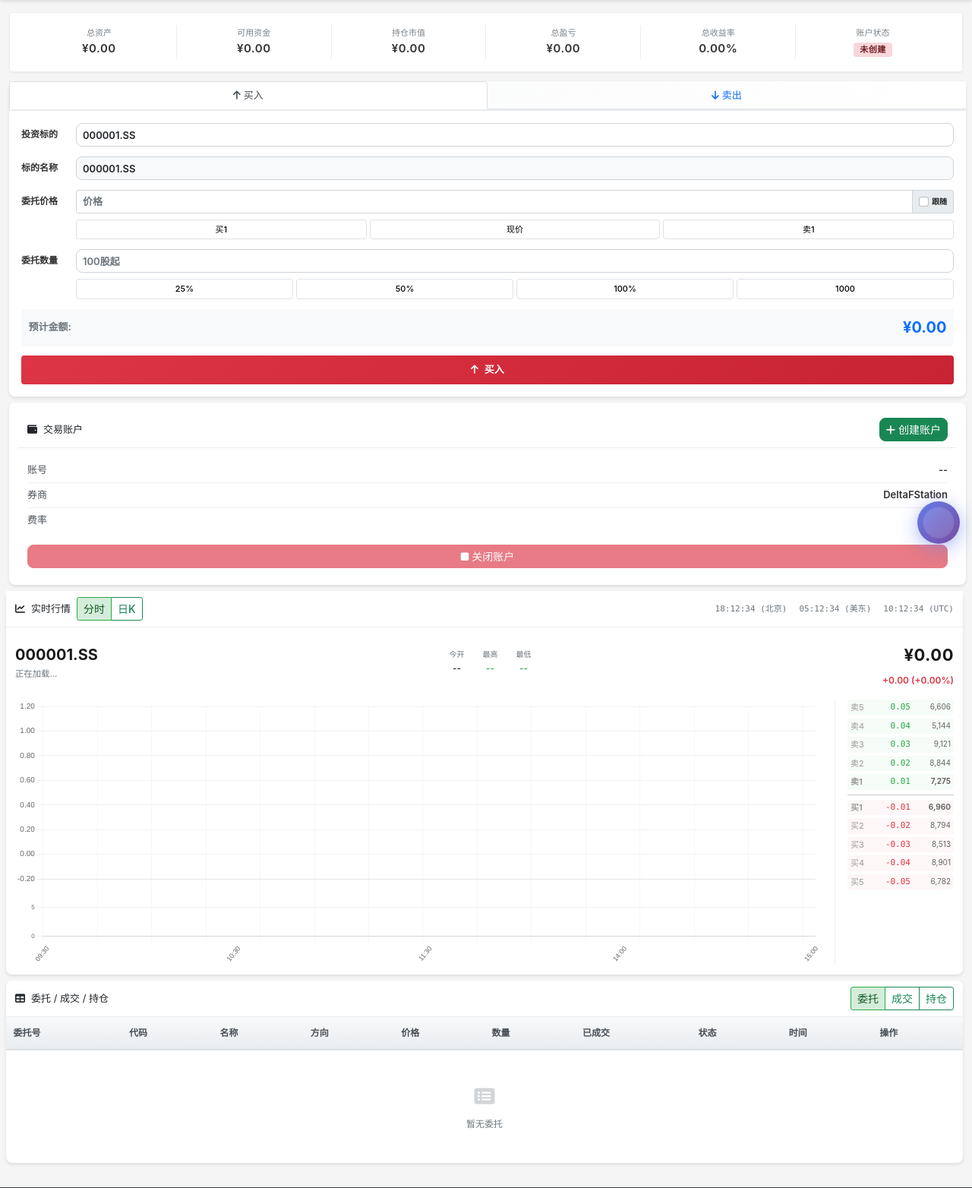
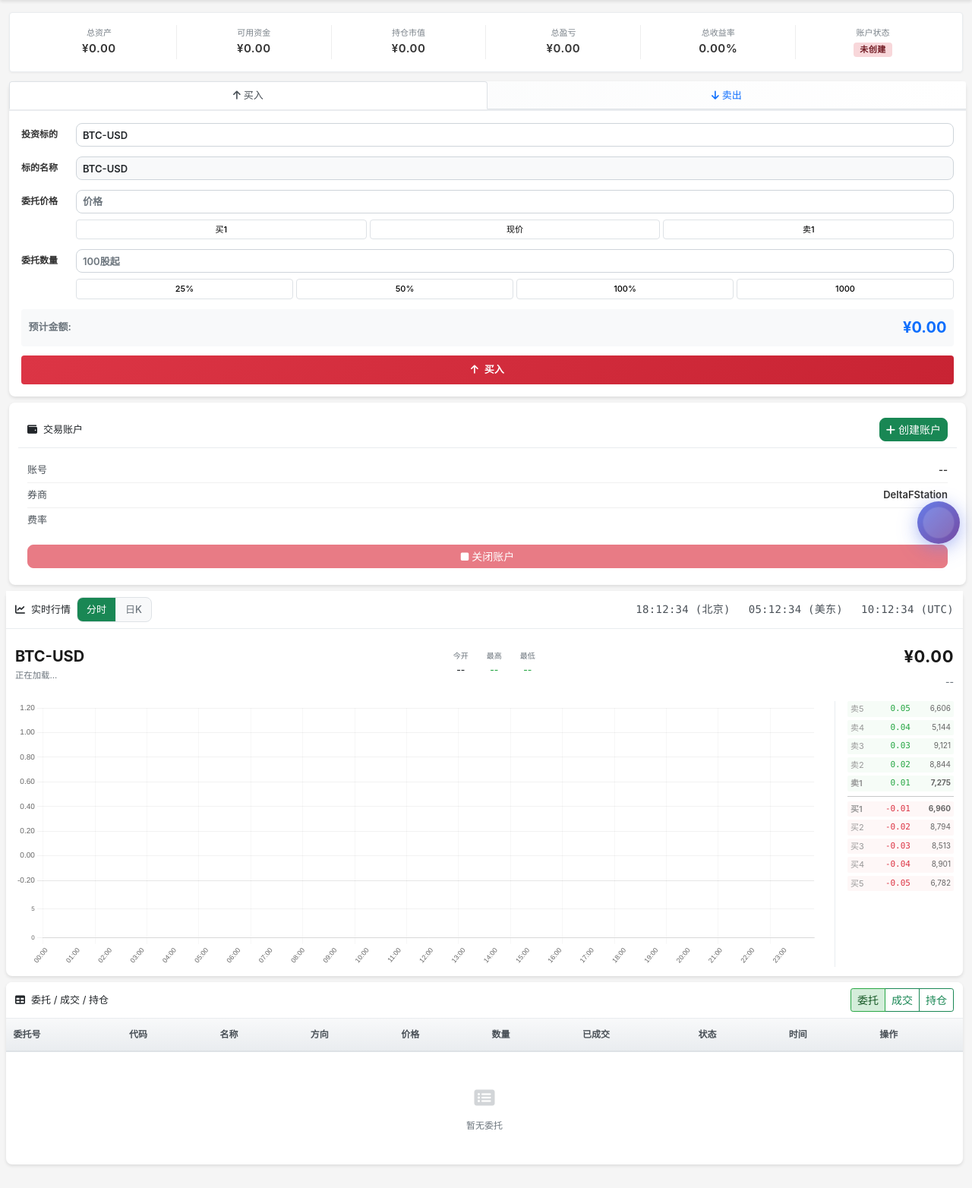
Before and after one commit to Delta-F/deltafstation, a Flask app: page /trading in a window 1280 px wide. Shown: the part 68-1632 px from the top of the page at 76% size. Run offline with Flask 3, Linux system fonts and the light colour scheme; data that the repository does not hold is empty.

Commit message:
0.7.2 - optimize market data with OHLC caching and fix chart timezone

```diff
--- a/backend/app.py
+++ b/backend/app.py
@@ -50,9 +50,6 @@
 
 if not isinstance(sys.stdout, StdoutRedirector):
     sys.stdout = StdoutRedirector(sys.stdout, global_log_queue)
-
-# 添加项目根目录到Python路径
-sys.path.append(os.path.dirname(os.path.dirname(os.path.abspath(__file__))))
 
 from backend.api.data_api import data_bp
 from backend.api.strategy_api import strategy_bp
--- a/frontend/static/js/trader.js
+++ b/frontend/static/js/trader.js
@@ -19,7 +19,7 @@
         MAX_ORDERS_DISPLAY: 20,
         MAX_LOG_ENTRIES: 100,
         REFRESH_RATE_ACCOUNT: 3000,
-        REFRESH_RATE_MARKET: 5000
+        REFRESH_RATE_MARKET: 2000
     },
 
     // 2. 核心状态
@@ -92,7 +92,7 @@
             if (hashSymbol) {
                 buySymbolInput.value = hashSymbol;
             } else if (!buySymbolInput.value) {
-                buySymbolInput.value = '000001.SS';
+                buySymbolInput.value = 'BTC-USD';
             }
             // 无论是否有初始值，都加载一次信息以初始化图表和价格
             this.market.loadStockInfo('buy');
@@ -124,7 +124,7 @@
                 try {
                     const stock = TraderApp.state.marketData[symbol];
                     const needHistory = !stock.hasLoadedHistory;
-                    const url = `/api/data/quotes/${symbol}${needHistory ? '?history=true' : ''}`;
+                    const url = `/api/data/live/${symbol}${needHistory ? '?history=true' : ''}`;
 
                     const response = await fetch(url);
                     if (!response.ok) return;
@@ -140,10 +140,6 @@
                         if (data.high) stock.high = data.high;
                         if (data.low) stock.low = data.low;
                         if (data.history) stock.history = data.history;
-
-                        const prevClose = data.prev_close || stock.latest_price;
-                        stock.change = parseFloat((stock.latest_price - prevClose).toFixed(2));
-                        stock.changePercent = prevClose > 0 ? parseFloat(((stock.change / prevClose) * 100).toFixed(2)) : 0.00;
 
                         const currentSymbol = $('quoteSymbol')?.textContent;
                         if (currentSymbol === symbol) {
@@ -163,6 +159,7 @@
 
             const symbol = symbolInput.value.toUpperCase().trim();
             if (!symbol) return;
+            symbolInput.value = symbol;
 
             if (!TraderApp.state.marketData[symbol]) {
                 TraderApp.state.marketData[symbol] = {
@@ -196,7 +193,7 @@
             }
 
             try {
-                const response = await fetch(`/api/data/quotes/${symbol}`);
+                const response = await fetch(`/api/data/live/${symbol}`);
                 if (response.ok) {
                     const data = await response.json();
                     if (data && !data.error && data.status !== 'loading') {
@@ -208,7 +205,6 @@
                             open: data.open,
                             high: data.high,
                             low: data.low,
-                            prev_close: data.prev_close,
                             name: data.name || symbol
                         };
                         this.updateQuoteUI(TraderApp.state.marketData[symbol]);
@@ -233,11 +229,13 @@
 
             const quoteSymbolEl = $('quoteSymbol');
             const currentShownSymbol = quoteSymbolEl ? quoteSymbolEl.textContent : '';
+            const newAssetType = TraderApp.utils.getAssetType(stock.symbol);
 
-            if (currentShownSymbol && currentShownSymbol !== '--' && currentShownSymbol !== stock.symbol) {
+            // 修复：初次加载或品种类型变更时，重新初始化图表轴
+            if (currentShownSymbol === '--' || currentShownSymbol === '') {
+                TraderApp.charts.initIntraday(stock.symbol);
+            } else if (currentShownSymbol !== stock.symbol) {
                 const oldAssetType = TraderApp.utils.getAssetType(currentShownSymbol);
-                const newAssetType = TraderApp.utils.getAssetType(stock.symbol);
-
                 if (oldAssetType !== newAssetType) {
                     TraderApp.charts.initIntraday(stock.symbol);
                 } else {
@@ -252,15 +250,17 @@
                 open: $('quoteOpen'),
                 high: $('quoteHigh'),
                 low: $('quoteLow'),
-                change: $('quoteChange')
+                dailyReturn: $('quoteDailyReturn')
             };
 
             if (els.symbol) els.symbol.textContent = stock.symbol || '--';
             if (els.name) els.name.textContent = stock.name || '--';
             if (els.price) {
                 const price = stock.latest_price || 0;
+                const open = stock.open;
+                const pct = (open && open > 0) ? (price - open) / open : 0;
                 els.price.textContent = '¥' + price.toFixed(2);
-                els.price.className = 'market-price ' + ((stock.change || 0) >= 0 ? 'price-up' : 'price-down');
+                els.price.className = 'market-price ' + (pct >= 0 ? 'price-up' : 'price-down');
             }
             if (els.open) els.open.textContent = stock.open ? '¥' + stock.open.toFixed(2) : '--';
             if (els.high) {
@@ -271,15 +271,18 @@
                 els.low.textContent = stock.low ? '¥' + stock.low.toFixed(2) : '--';
                 els.low.className = stock.low >= (stock.open || 0) ? 'price-up' : 'price-down';
             }
-            if (els.change) {
-                const change = stock.change || 0;
-                const changePercent = stock.changePercent || 0;
-                const changeStr = (change >= 0 ? '+' : '') + change.toFixed(2) +
-                                ' (' + (changePercent >= 0 ? '+' : '') + changePercent.toFixed(2) + '%)';
-                els.change.textContent = changeStr;
-                els.change.className = change >= 0 ? 'price-up' : 'price-down';
+            if (els.dailyReturn) {
+                const price = stock.latest_price || 0;
+                const open = stock.open;
+                if (open && open > 0) {
+                    const pct = ((price - open) / open * 100);
+                    els.dailyReturn.textContent = '日内 ' + (pct >= 0 ? '+' : '') + pct.toFixed(2) + '%';
+                    els.dailyReturn.className = (pct >= 0 ? 'price-up' : 'price-down');
+                } else {
+                    els.dailyReturn.textContent = '--';
+                    els.dailyReturn.className = 'text-muted';
+                }
             }
-
             this.updateQuoteBoard(stock);
 
             if (TraderApp.state.currentChartType === 'daily' && stock.symbol) {
@@ -302,27 +305,6 @@
             }
 
             TraderApp.charts.addIntradayPoint(stock.latest_price, stock.volume, stock.timestamp, stock.minute);
-
-            // 跟随现价逻辑
-            const buyFollow = $('buyFollow');
-            const sellFollow = $('sellFollow');
-            const buySymbol = $('buySymbol')?.value.toUpperCase().trim();
-            const sellSymbol = $('sellSymbol')?.value.toUpperCase().trim();
-
-            if (buyFollow?.checked && buySymbol === stock.symbol) {
-                const buyPriceInput = $('buyPrice');
-                if (buyPriceInput) {
-                    buyPriceInput.value = stock.latest_price.toFixed(2);
-                    TraderApp.ui.calculateEstimatedAmount('buy');
-                }
-            }
-            if (sellFollow?.checked && sellSymbol === stock.symbol) {
-                const sellPriceInput = $('sellPrice');
-                if (sellPriceInput) {
-                    sellPriceInput.value = stock.latest_price.toFixed(2);
-                    TraderApp.ui.calculateEstimatedAmount('sell');
-                }
-            }
         },
 
         updateQuoteBoard(stock) {
@@ -372,8 +354,6 @@
 
             if (priceType === 'current') {
                 price = currentPrice;
-                const followCheck = $(type + 'Follow');
-                if (followCheck) followCheck.checked = true;
             } else if (priceType === 'bid1') {
                 price = currentPrice - spread;
             } else if (priceType === 'ask1') {
@@ -428,7 +408,7 @@
             daily: { dates: [], candles: [] }
         },
 
-        initIntraday(symbol = '000001.SS') {
+        initIntraday(symbol = 'BTC-USD') {
             const canvas = $('intradayChart');
             if (!canvas || typeof Chart === 'undefined') return;
 
@@ -1168,7 +1148,6 @@
 
         showCreateAccountModal() { new bootstrap.Modal($('createAccountModal')).show(); },
         clearLogs() { TraderApp.state.logs = []; this.updateLogs(); },
-        cancelFollow(type) { const chk = $(type + 'Follow'); if (chk) chk.checked = false; this.calculateEstimatedAmount(type); }
     }
 };
 
@@ -1193,7 +1172,6 @@
 const cancelOrder = (id) => TraderApp.account.cancelOrder(id);
 const clearLogs = () => TraderApp.ui.clearLogs();
 const loadSellPosition = () => TraderApp.account.loadSellPosition();
-const cancelFollow = (type) => TraderApp.ui.cancelFollow(type);
 
 // 启动应用
 document.addEventListener('DOMContentLoaded', () => TraderApp.init());
--- a/frontend/templates/trader.html
+++ b/frontend/templates/trader.html
@@ -272,6 +272,44 @@
         .simulation-status.running { background: #d4edda; color: #155724; }
         .simulation-status.stopped { background: #f8d7da; color: #721c24; }
 
+        /* 实时行情：分时/日K、MA/BOLL 按钮组 */
+        .chart-type-group {
+            display: inline-flex;
+            border-radius: 8px;
+            overflow: hidden;
+            border: 1px solid #dee2e6;
+            background: #f8f9fa;
+        }
+        .chart-type-group .chart-type-btn {
+            padding: 0.35rem 0.75rem;
+            font-size: 13px;
+            font-weight: 500;
+            border: none;
+            background: transparent;
+            color: #6c757d;
+            cursor: pointer;
+            transition: background 0.2s, color 0.2s;
+        }
+        .chart-type-group .chart-type-btn:not(:last-child) {
+            border-right: 1px solid #e9ecef;
+        }
+        .chart-type-group .chart-type-btn:hover { background: #e9ecef; color: #495057; }
+        .chart-type-group .chart-type-btn.active {
+            background: #198754;
+            color: #fff;
+        }
+        .chart-type-group.indicator-group { margin-left: 0.5rem; border-color: #ced4da; }
+        .chart-type-group.indicator-group .chart-type-btn.active { background: #0d6efd; }
+
+        /* 三个时区时钟 */
+        .clock-row {
+            font-size: 14px;
+            font-weight: 500;
+            font-family: "JetBrains Mono", "SF Mono", Consolas, monospace;
+            color: #495057;
+            letter-spacing: 0.02em;
+        }
+
         @media (max-width: 1400px) {
             .equal-height-row { flex-wrap: wrap; }
             .trading-left-panel, .trading-right-panel {
@@ -347,13 +385,13 @@
                                         <label class="form-label">投资标的</label>
                                         <div class="trade-form-content">
                                             <input type="text" class="form-control form-control-sm" id="buySymbol"
-                                                   autocomplete="off" list="defaultSymbols" placeholder="代码"
+                                                   value="BTC-USD" autocomplete="off" list="defaultSymbols" placeholder="代码"
                                                    onblur="loadStockInfo('buy')"
                                                    onkeydown="if(event.key==='Enter') this.blur()">
                                             <datalist id="defaultSymbols">
+                                                <option value="BTC-USD"></option>
                                                 <option value="000001.SS"></option>
                                                 <option value="AAPL"></option>
-                                                <option value="BTC-USD"></option>
                                             </datalist>
                                         </div>
                                     </div>
@@ -367,14 +405,8 @@
                                     <div class="trade-form-row">
                                         <label class="form-label">委托价格</label>
                                         <div class="trade-form-content">
-                                            <div class="input-group input-group-sm">
-                                                <input type="number" class="form-control" id="buyPrice"
-                                                       step="0.01" placeholder="价格" required oninput="cancelFollow('buy')">
-                                                <div class="input-group-text">
-                                                    <input class="form-check-input mt-0" type="checkbox" id="buyFollow" title="跟随现价">
-                                                    <small class="ms-1" style="font-size: 10px;">跟随</small>
-                                                </div>
-                                            </div>
+                                            <input type="number" class="form-control form-control-sm" id="buyPrice"
+                                                   step="0.01" placeholder="价格" required>
                                             <div class="price-btn-group">
                                                 <button type="button" class="price-btn" onclick="setPrice('buy', 'bid1')">买1</button>
                                                 <button type="button" class="price-btn" onclick="setPrice('buy', 'current')">现价</button>
@@ -433,14 +465,8 @@
                                     <div class="trade-form-row">
                                         <label class="form-label">委托价格</label>
                                         <div class="trade-form-content">
-                                            <div class="input-group input-group-sm">
-                                                <input type="number" class="form-control" id="sellPrice"
-                                                       step="0.01" placeholder="价格" required oninput="cancelFollow('sell')">
-                                                <div class="input-group-text">
-                                                    <input class="form-check-input mt-0" type="checkbox" id="sellFollow" title="跟随现价">
-                                                    <small class="ms-1" style="font-size: 10px;">跟随</small>
-                                                </div>
-                                            </div>
+                                            <input type="number" class="form-control form-control-sm" id="sellPrice"
+                                                   step="0.01" placeholder="价格" required>
                                             <div class="price-btn-group">
                                                 <button type="button" class="price-btn" onclick="setPrice('sell', 'bid1')">买1</button>
                                                 <button type="button" class="price-btn" onclick="setPrice('sell', 'current')">现价</button>
@@ -507,19 +533,18 @@
                 <!-- 实时行情卡片 -->
                 <div class="card flex-fill mb-2">
                     <div class="chart-card-header">
-                        <div class="d-flex align-items-center gap-2">
+                        <div class="d-flex align-items-center gap-2 flex-wrap">
                             <span><i class="fas fa-chart-line me-2"></i>实时行情</span>
-                            <div class="btn-group btn-group-sm">
-                                <button type="button" class="btn btn-outline-success active" id="chartTypeIntraday" onclick="switchChartType('intraday')">分时</button>
-                                <button type="button" class="btn btn-outline-success" id="chartTypeDaily" onclick="switchChartType('daily')">日K</button>
+                            <div class="chart-type-group">
+                                <button type="button" class="chart-type-btn active" id="chartTypeIntraday" onclick="switchChartType('intraday')">分时</button>
+                                <button type="button" class="chart-type-btn" id="chartTypeDaily" onclick="switchChartType('daily')">日K</button>
                             </div>
-                            <!-- 指标选择 -->
-                            <div id="indicatorButtons" class="btn-group btn-group-sm" style="display: none;">
-                                <button type="button" class="btn btn-outline-secondary active" data-indicator="ma" onclick="switchIndicator('ma', this)">MA</button>
-                                <button type="button" class="btn btn-outline-secondary" data-indicator="boll" onclick="switchIndicator('boll', this)">BOLL</button>
+                            <div id="indicatorButtons" class="chart-type-group indicator-group" style="display: none;">
+                                <button type="button" class="chart-type-btn active" data-indicator="ma" onclick="switchIndicator('ma', this)">MA</button>
+                                <button type="button" class="chart-type-btn" data-indicator="boll" onclick="switchIndicator('boll', this)">BOLL</button>
                             </div>
                         </div>
-                        <div class="d-flex gap-3 text-muted" style="font-size: 11px; font-family: 'JetBrains Mono', monospace;">
+                        <div class="d-flex gap-4 clock-row">
                             <span id="clock-bj">--:--:-- (北京)</span>
                             <span id="clock-ny">--:--:-- (美东)</span>
                             <span id="clock-utc">--:--:-- (UTC)</span>
@@ -550,10 +575,10 @@
                                 </div>
                             </div>
 
-                            <!-- 右侧：当前价格和涨跌幅 -->
+                            <!-- 右侧：当前价格、日内涨跌幅 -->
                             <div class="text-end" style="flex: 0 0 auto;">
                                 <div class="market-price" id="quotePrice" style="color: #1a1a1a;">--</div>
-                                <div id="quoteChange" class="text-muted" style="font-size: 12px;">--</div>
+                                <div id="quoteDailyReturn" style="font-size: 12px; font-weight: 500;">--</div>
                             </div>
                         </div>
 
```
Also changed, not shown: backend/api/data_api.py (+13 -23 lines), backend/core/live_data_manager.py (+95 -65 lines), CHANGELOG.md.
